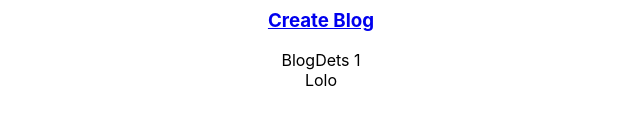
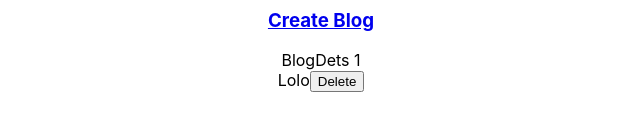
Before and after one commit to GarlicBuns19/Learning-React, a React (Create React App) app: page /blog/1 in a window 1280 px wide. Shown: the part 164-300 px from the top of the page, without its empty margins (319-959 px from the left). Built offline with nearby package versions, Linux system fonts and the light colour scheme; data requests are answered from the project's data file.

Commit message:
404 page

```diff
--- a/data/db.json
+++ b/data/db.json
@@ -13,8 +13,8 @@
       "id": 3
     },
     {
-      "title": "dawda",
-      "id": 4
+      "title": "home",
+      "id": 5
     }
   ]
 }
--- a/src/App.js
+++ b/src/App.js
@@ -5,6 +5,7 @@ import Navbar from "./components/Navbar";
 import Home from "./components/Home";
 import Create from "./components/Create";
 import BlogDetails from "./components/BlogDetails";
+import NotFound from "./components/NotFound";
 
 function App() {
   return (
@@ -35,6 +36,9 @@ function App() {
           <Route exact path={'/blog/:id'}>
             <BlogDetails />
           </Route>
+          <Route path={'*'}>
+            <NotFound/>
+          </Route>
         </Switch>
       </Router>
     </div>
--- a/src/components/BlogDetails.js
+++ b/src/components/BlogDetails.js
@@ -1,4 +1,4 @@
-import { useParams } from "react-router-dom";
+import { useHistory, useParams } from "react-router-dom";
 import useFetch from "./useFetch";
 
 function BlogDetails() {
@@ -6,14 +6,27 @@ function BlogDetails() {
   const { arr, pending, error } = useFetch(
     " http://localhost:6969/results/" + id
   );
-
+  const history = useHistory()
+    const handleDelete = () => {
+        fetch('http://localhost:6969/results/' + arr.id,{
+            method : 'Delete'
+        }).then(() => {
+            console.log('item deleted')
+            history.push('/')
+        })
+    }
   return (
     <div>
       BlogDets {id}
       {pending && <div>Loading.....</div>}
       {error && <div>{error}</div>}
       <br />
-      {arr && <div>{arr.title}</div>}
+      {arr && <div>
+        {arr.title}
+        <button onClick={handleDelete}>Delete</button>
+
+        </div>
+      }
     </div>
   );
 }
--- a/src/components/Create.js
+++ b/src/components/Create.js
@@ -1,8 +1,10 @@
 import { useState } from "react";
+import { useHistory } from "react-router-dom";
 
 function Create() {
     const [title,setTitle] = useState('')
     const [pending,setPending] = useState(false)
+    const history = useHistory()
 
     const handleSubmit = (e) => {
         e.preventDefault();
@@ -18,6 +20,7 @@ function Create() {
         }).then(() => {
             setPending(false)
             console.log('new blog added')
+            history.push('/')
         })
     }
 
--- /dev/null
+++ b/src/components/NotFound.js
@@ -0,0 +1,16 @@
+import { useHistory } from "react-router-dom";
+
+function NotFound() {
+    const history = useHistory()
+    const home = () => {
+        history.push('/')
+    }
+    return (
+        <div>
+            <h1>Plz get out of here</h1>
+            <button onClick={home}>Back to Home</button>
+        </div>
+     );
+}
+
+export default NotFound;
```
